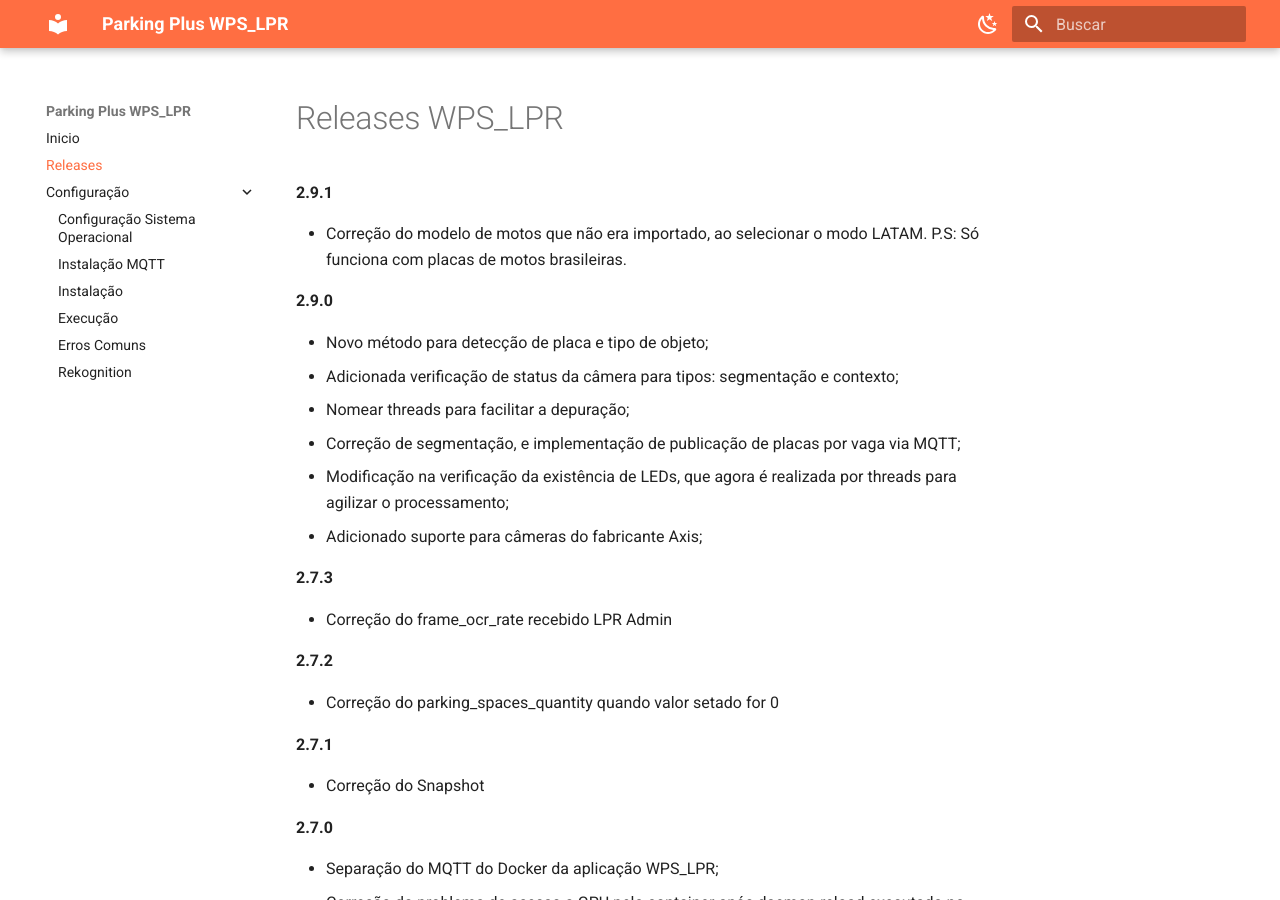
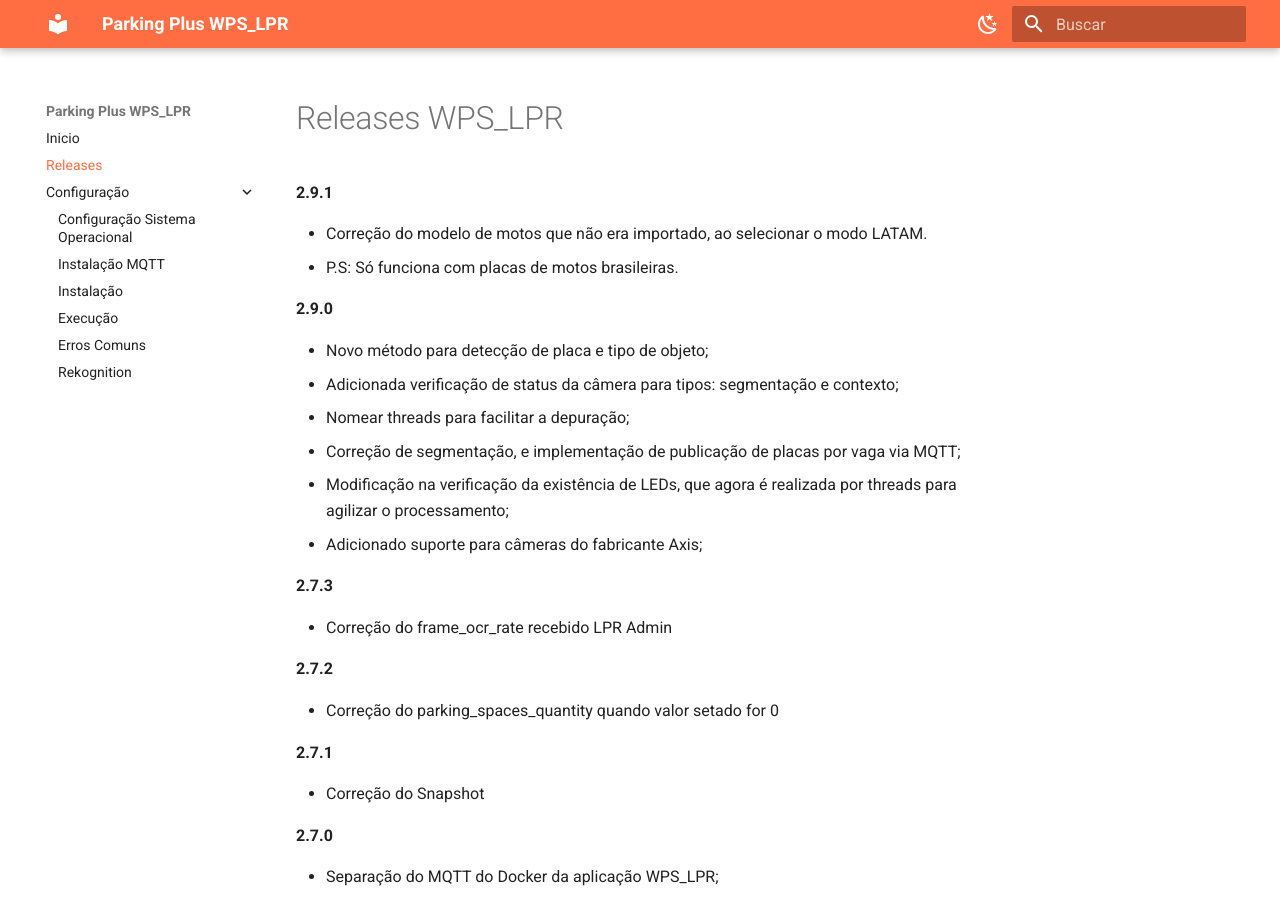
Before and after one commit to victorhjk/manual_wps_lpr, an MkDocs documentation site: the page built from docs/releases.md, in a window 1280 px wide and 900 px high. Built offline with MkDocs 1.6.1 and Material for MkDocs 9.7.7, drawn with Linux system fonts in a browser that asks for light colours; the version menu is left out.

Commit message:
Version update

```diff
--- a/docs/releases.md
+++ b/docs/releases.md
@@ -2,7 +2,8 @@
 
 **2.9.1**
 
-* Correção do modelo de motos que não era importado, ao selecionar o modo LATAM. P.S: Só funciona com placas de motos brasileiras.
+* Correção do modelo de motos que não era importado, ao selecionar o modo LATAM.
+  * P.S: Só funciona com placas de motos brasileiras.
 
 
 **2.9.0**
```
Also changed, not shown: 2 other files.
